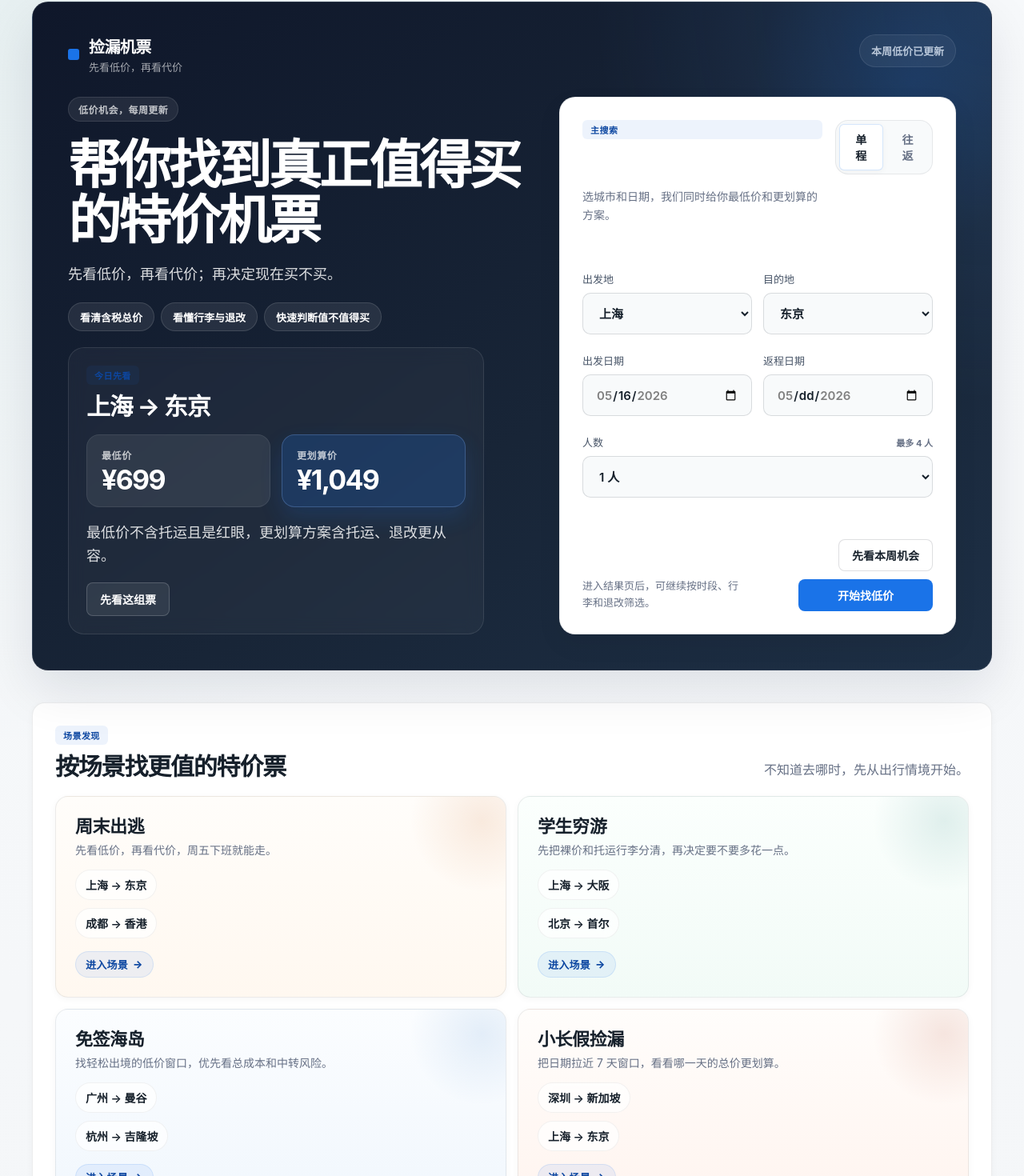
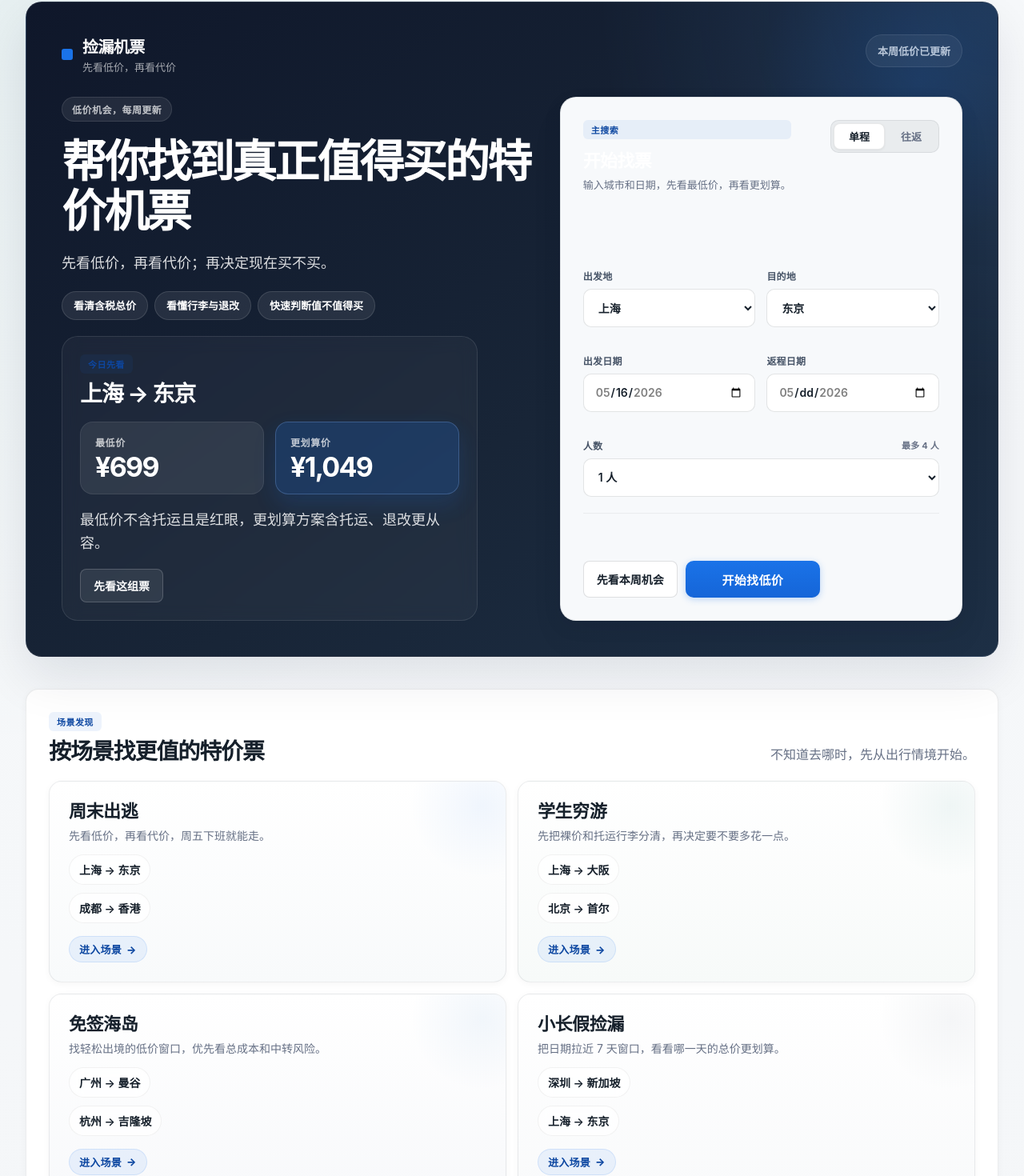
Before and after one commit to liu-dongfang/flight-deal-finder-showcase, a Next.js app: page / in a window 1280 px wide. Shown: the part 22-1492 px from the top of the page at 80% size. Built offline with nearby package versions, Linux system fonts and the light colour scheme.

Commit message:
release: redeploy submission update 5

```diff
--- a/app/globals.css
+++ b/app/globals.css
@@ -23,11 +23,13 @@
   --risk-soft: rgba(185, 56, 54, 0.1);
   --neutral-soft: rgba(22, 32, 43, 0.05);
   --font-sans:
-    "Avenir Next",
-    "SF Pro Display",
+    -apple-system,
+    BlinkMacSystemFont,
+    "SF Pro Text",
     "PingFang SC",
     "Hiragino Sans GB",
     "Microsoft YaHei",
+    "Noto Sans SC",
     sans-serif;
 }
 
@@ -70,7 +72,7 @@ button {
 }
 
 .page {
-  width: min(1200px, calc(100% - 40px));
+  width: min(1440px, calc(100% - 64px));
   margin: 0 auto;
   padding: 24px 0 64px;
 }
@@ -270,39 +272,45 @@ button {
 
 .primary-button {
   border: 0;
-  background: var(--accent);
+  background: linear-gradient(180deg, #1a73e8 0%, #1565d8 100%);
   color: white;
+  box-shadow: 0 2px 8px rgba(26, 115, 232, 0.28);
 }
 
 .primary-button--large {
   min-width: 168px;
+  min-height: 46px;
+  font-size: 15px;
+  font-weight: 700;
+  border-radius: 10px;
+  letter-spacing: 0.02em;
 }
 
 .trip-switch {
   display: inline-flex;
-  padding: 4px;
-  gap: 4px;
-  border-radius: 16px;
-  background: var(--surface-alt);
-  border: 1px solid var(--line);
+  padding: 3px;
+  gap: 2px;
+  border-radius: 10px;
+  background: rgba(22, 32, 43, 0.06);
+  border: 1px solid rgba(22, 32, 43, 0.08);
 }
 
 .trip-switch button {
   min-height: 32px;
-  padding: 8px 16px;
-  border-radius: 6px;
+  padding: 6px 18px;
+  border-radius: 8px;
   background: transparent;
   color: var(--muted);
-  font-size: 14px;
+  font-size: 13px;
   font-weight: 600;
   cursor: pointer;
 }
 
 .trip-switch button.is-active {
-  background: var(--surface);
+  background: #ffffff;
   color: var(--text);
-  border: 1px solid rgba(26, 115, 232, 0.18);
-  box-shadow: var(--shadow-sm);
+  border: 1px solid rgba(22, 32, 43, 0.10);
+  box-shadow: 0 1px 3px rgba(0, 0, 0, 0.06);
 }
 
 .filter-pills button,
@@ -328,7 +336,8 @@ button {
 }
 
 .primary-button:hover {
-  background: var(--accent-strong);
+  background: linear-gradient(180deg, #1565d8 0%, #0d47a1 100%);
+  box-shadow: 0 4px 14px rgba(26, 115, 232, 0.36);
 }
 
 .secondary-button:hover,
@@ -368,6 +377,7 @@ button {
   position: relative;
   overflow: hidden;
   padding: 40px 44px 44px;
+  min-height: 520px;
   background:
     radial-gradient(circle at top right, rgba(75, 145, 230, 0.18), transparent 34%),
     linear-gradient(145deg, #0f172a 0%, #182537 58%, #1d2f45 100%);
@@ -449,8 +459,9 @@ button {
 
 .hero-copy h1 {
   max-width: 640px;
-  font-size: clamp(42px, 5.8vw, 66px);
-  line-height: 1.04;
+  font-size: clamp(38px, 4.6vw, 56px);
+  line-height: 1.1;
+  font-weight: 800;
 }
 
 .hero-copy p,
@@ -507,14 +518,21 @@ button {
 
 .hero-example-card__header h2,
 .section-heading h2,
-.search-form__header h3,
 .sort-switch__copy h2,
 .calendar-strip__header h2,
 .empty-state h2 {
   margin: 10px 0 0;
-  font-size: 30px;
+  font-size: 28px;
   line-height: 1.14;
   letter-spacing: -0.04em;
+}
+
+.search-form__header h3 {
+  margin: 6px 0 0;
+  font-size: 22px;
+  line-height: 1.2;
+  letter-spacing: -0.03em;
+  font-weight: 700;
 }
 
 .hero-example-card__grid {
@@ -576,12 +594,15 @@ button {
 .search-form {
   width: 100%;
   display: grid;
-  gap: 22px;
+  gap: 20px;
   padding: 28px;
   border-radius: 20px;
-  background: var(--surface);
-  border: 1px solid var(--line);
-  box-shadow: var(--shadow-md);
+  background: #f7f9fb;
+  border: 1px solid rgba(22, 32, 43, 0.10);
+  box-shadow:
+    0 1px 2px rgba(0, 0, 0, 0.04),
+    0 8px 24px rgba(0, 16, 48, 0.07),
+    0 24px 48px rgba(0, 16, 48, 0.04);
 }
 
 .search-form--compact {
@@ -599,7 +620,9 @@ button {
 
 .search-form__description {
   margin: 0;
-  font-size: 14px;
+  font-size: 13px;
+  color: var(--muted);
+  line-height: 1.5;
 }
 
 .search-form__signal-row span {
@@ -644,8 +667,9 @@ button {
   justify-content: space-between;
   gap: 10px;
   color: var(--muted-strong);
-  font-size: 13px;
-  font-weight: 500;
+  font-size: 12px;
+  font-weight: 600;
+  letter-spacing: 0.02em;
 }
 
 .field__label small {
@@ -657,13 +681,13 @@ button {
 .field input,
 .field select {
   width: 100%;
-  min-height: 52px;
-  padding: 0 16px;
+  min-height: 48px;
+  padding: 0 14px;
   border-radius: 10px;
-  border: 1px solid var(--line-strong);
-  background: var(--surface-alt);
+  border: 1px solid rgba(22, 32, 43, 0.12);
+  background: #ffffff;
   color: var(--text);
-  font-size: 15px;
+  font-size: 14px;
   font-weight: 600;
   transition: all 200ms ease;
 }
@@ -694,15 +718,12 @@ button {
 }
 
 .search-form__footer--plain {
-  padding-top: 2px;
+  padding-top: 4px;
+  border-top: 1px solid rgba(22, 32, 43, 0.06);
 }
 
 .search-form__footer p {
-  margin: 0;
-  max-width: 340px;
-  color: var(--muted);
-  font-size: 13px;
-  line-height: 1.6;
+  display: none;
 }
 
 .content-section {
@@ -788,35 +809,35 @@ button {
 }
 
 .scene-card--sunrise {
-  background: linear-gradient(180deg, #fffdfa 0%, #fff8f0 100%);
+  background: linear-gradient(180deg, #ffffff 0%, #f8fafb 100%);
 }
 
 .scene-card--sunrise::before {
-  background: radial-gradient(circle, rgba(208, 108, 40, 0.16), transparent 70%);
+  background: radial-gradient(circle, rgba(26, 115, 232, 0.08), transparent 70%);
 }
 
 .scene-card--mint {
-  background: linear-gradient(180deg, #fbfffd 0%, #f2fbf7 100%);
+  background: linear-gradient(180deg, #ffffff 0%, #f7faf9 100%);
 }
 
 .scene-card--mint::before {
-  background: radial-gradient(circle, rgba(15, 118, 110, 0.14), transparent 70%);
+  background: radial-gradient(circle, rgba(15, 118, 110, 0.08), transparent 70%);
 }
 
 .scene-card--sea {
-  background: linear-gradient(180deg, #fbfdff 0%, #f1f7fd 100%);
+  background: linear-gradient(180deg, #ffffff 0%, #f8f9fb 100%);
 }
 
 .scene-card--sea::before {
-  background: radial-gradient(circle, rgba(49, 122, 199, 0.14), transparent 70%);
+  background: radial-gradient(circle, rgba(49, 122, 199, 0.08), transparent 70%);
 }
 
 .scene-card--sunset {
-  background: linear-gradient(180deg, #fffdfb 0%, #fff4ef 100%);
+  background: linear-gradient(180deg, #ffffff 0%, #f9fafb 100%);
 }
 
 .scene-card--sunset::before {
-  background: radial-gradient(circle, rgba(184, 72, 42, 0.16), transparent 70%);
+  background: radial-gradient(circle, rgba(100, 116, 139, 0.08), transparent 70%);
 }
 
 .scene-card__content,
@@ -918,7 +939,7 @@ button {
   display: grid;
   gap: 14px;
   min-height: 220px;
-  background: linear-gradient(180deg, #ffffff 0%, #fbfcfd 100%);
+  background: linear-gradient(180deg, #ffffff 0%, #f8fafb 100%);
 }
 
 .deal-card__topline {
@@ -1710,7 +1731,22 @@ button {
   line-height: 1.6;
 }
 
-@media (max-width: 1100px) {
+@media (min-width: 1800px) {
+  .page {
+    width: min(1520px, calc(100% - 80px));
+  }
+
+  .hero-shell {
+    min-height: 580px;
+    padding: 48px 52px 52px;
+  }
+
+  .hero-copy h1 {
+    font-size: 56px;
+  }
+}
+
+@media (max-width: 1200px) {
   .hero-grid,
   .flight-card__grid {
     grid-template-columns: 1fr;
@@ -1766,6 +1802,10 @@ button {
   .page {
     width: min(100% - 24px, 100%);
     padding: 16px 0 44px;
+  }
+
+  .hero-shell {
+    min-height: auto;
   }
 
   .hero-shell,
--- a/app/page.tsx
+++ b/app/page.tsx
@@ -86,8 +86,7 @@ export default function HomePage() {
               submitLabel="开始找低价"
               eyebrow="主搜索"
               title="开始找票"
-              description="选城市和日期，我们同时给你最低价和更划算的方案。"
-              footerNote="进入结果页后，可继续按时段、行李和退改筛选。"
+              description="输入城市和日期，先看最低价，再看更划算。"
               secondaryActionLabel="先看本周机会"
               secondaryActionHref="#weekly-opportunities"
             />
```
